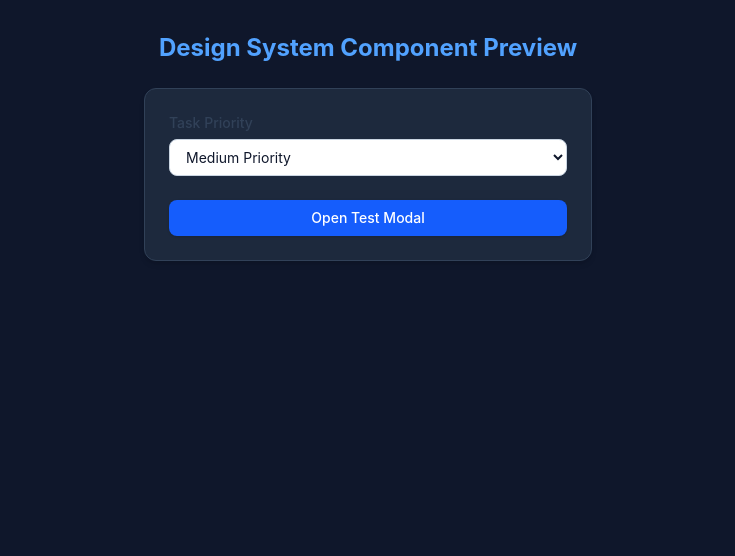
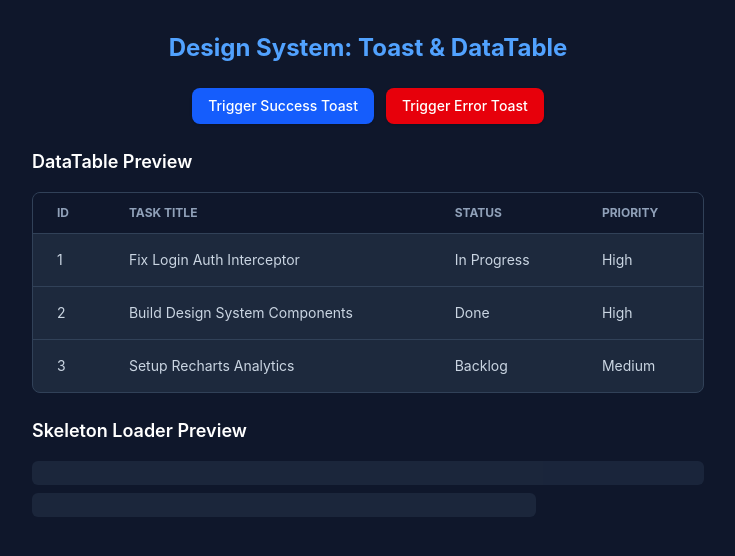
Before and after one commit to uasr208/sprintdesk, a React (Vite) app: page / in a window 1280 px wide. Shown: the top 556 px of the page, without its empty margins (272-1007 px from the left). Built offline with nearby package versions, Linux system fonts and the light colour scheme.

Commit message:
feat: complete custom design system with Toast system, DataTable, and Skeleton components

```diff
--- a/src/App.tsx
+++ b/src/App.tsx
@@ -1,59 +1,85 @@
-import { useState } from "react";
+import { ToastProvider, useToast } from "./components/ui/Toast";
 import { Button } from "./components/ui/Button";
-import { Select } from "./components/ui/Select";
-import { Modal } from "./components/ui/Modal";
+import { DataTable, type Column } from "./components/ui/DataTable";
+import { Skeleton } from "./components/ui/Skeleton";
 
-export default function App() {
-  const [isModalOpen, setIsModalOpen] = useState(false);
-  const [priority, setPriority] = useState("medium");
+interface DemoTask {
+  id: number;
+  title: string;
+  status: string;
+  priority: string;
+}
+
+const sampleData: DemoTask[] = [
+  {
+    id: 1,
+    title: "Fix Login Auth Interceptor",
+    status: "In Progress",
+    priority: "High",
+  },
+  {
+    id: 2,
+    title: "Build Design System Components",
+    status: "Done",
+    priority: "High",
+  },
+  {
+    id: 3,
+    title: "Setup Recharts Analytics",
+    status: "Backlog",
+    priority: "Medium",
+  },
+];
+
+const columns: Column<DemoTask>[] = [
+  { header: "ID", accessorKey: "id" },
+  { header: "Task Title", accessorKey: "title" },
+  { header: "Status", accessorKey: "status" },
+  { header: "Priority", accessorKey: "priority" },
+];
+
+function MainContent() {
+  const { addToast } = useToast();
 
   return (
     <div className="min-h-screen bg-slate-900 text-white p-8 flex flex-col items-center gap-6">
       <h1 className="text-2xl font-bold text-blue-400">
-        Design System Component Preview
+        Design System: Toast & DataTable
       </h1>
 
-      <div className="w-full max-w-md space-y-4 bg-slate-800 p-6 rounded-xl border border-slate-700 shadow-md">
-        <Select
-          label="Task Priority"
-          value={priority}
-          onChange={(e) => setPriority(e.target.value)}
-          options={[
-            { label: "Low Priority", value: "low" },
-            { label: "Medium Priority", value: "medium" },
-            { label: "High Priority", value: "high" },
-          ]}
-        />
-
+      <div className="flex gap-3">
         <Button
           variant="primary"
-          onClick={() => setIsModalOpen(true)}
-          className="w-full mt-2"
+          onClick={() => addToast("Task created successfully!", "success")}
         >
-          Open Test Modal
+          Trigger Success Toast
+        </Button>
+        <Button
+          variant="danger"
+          onClick={() => addToast("Failed to delete task", "error")}
+        >
+          Trigger Error Toast
         </Button>
       </div>
 
-      <Modal
-        isOpen={isModalOpen}
-        onClose={() => setIsModalOpen(false)}
-        title="Create New Task"
-        footer={
-          <>
-            <Button variant="outline" onClick={() => setIsModalOpen(false)}>
-              Cancel
-            </Button>
-            <Button variant="primary" onClick={() => setIsModalOpen(false)}>
-              Save Task
-            </Button>
-          </>
-        }
-      >
-        <p className="text-sm">
-          This is an accessible modal overlay with keyboard (Escape key)
-          support!
-        </p>
-      </Modal>
+      <div className="w-full max-w-2xl space-y-4">
+        <h2 className="text-lg font-semibold">DataTable Preview</h2>
+        <DataTable data={sampleData} columns={columns} />
+
+        <h2 className="text-lg font-semibold mt-6">Skeleton Loader Preview</h2>
+        <div className="space-y-2">
+          <Skeleton className="h-6 w-full" />
+          <Skeleton className="h-6 w-3/4" />
+        </div>
+      </div>
     </div>
   );
 }
+
+export default function App() {
+  return (
+    <ToastProvider>
+      <MainContent />
+    </ToastProvider>
+  );
+}
--- a/src/components/ui/DataTable.tsx
+++ b/src/components/ui/DataTable.tsx
@@ -0,0 +1,86 @@
+import { useState } from "react";
+import { cn } from "../../utils/cn";
+
+export interface Column<T> {
+  header: string;
+  accessorKey: keyof T;
+  cell?: (item: T) => React.ReactNode;
+}
+
+export interface DataTableProps<T> {
+  data: T[];
+  columns: Column<T>[];
+  className?: string;
+}
+
+export function DataTable<T extends { id: string | number }>({
+  data,
+  columns,
+  className,
+}: DataTableProps<T>) {
+  const [sortField, setSortField] = useState<keyof T | null>(null);
+  const [sortDirection, setSortDirection] = useState<"asc" | "desc">("asc");
+
+  const handleSort = (key: keyof T) => {
+    if (sortField === key) {
+      setSortDirection(sortDirection === "asc" ? "desc" : "asc");
+    } else {
+      setSortField(key);
+      setSortDirection("asc");
+    }
+  };
+
+  const sortedData = [...data].sort((a, b) => {
+    if (!sortField) return 0;
+    const aVal = a[sortField];
+    const bVal = b[sortField];
+
+    if (aVal < bVal) return sortDirection === "asc" ? -1 : 1;
+    if (aVal > bVal) return sortDirection === "asc" ? 1 : -1;
+    return 0;
+  });
+
+  return (
+    <div
+      className={cn(
+        "w-full overflow-x-auto rounded-lg border border-slate-700 bg-slate-800",
+        className,
+      )}
+    >
+      <table className="w-full text-left text-sm text-slate-300">
+        <thead className="bg-slate-900 text-xs uppercase text-slate-400 border-b border-slate-700">
+          <tr>
+            {columns.map((col) => (
+              <th
+                key={String(col.accessorKey)}
+                onClick={() => handleSort(col.accessorKey)}
+                className="cursor-pointer px-6 py-3 hover:text-white transition-colors"
+              >
+                <div className="flex items-center gap-1">
+                  {col.header}
+                  {sortField === col.accessorKey && (
+                    <span>{sortDirection === "asc" ? "▲" : "▼"}</span>
+                  )}
+                </div>
+              </th>
+            ))}
+          </tr>
+        </thead>
+        <tbody className="divide-y divide-slate-700">
+          {sortedData.map((row) => (
+            <tr
+              key={row.id}
+              className="hover:bg-slate-700/50 transition-colors"
+            >
+              {columns.map((col) => (
+                <td key={String(col.accessorKey)} className="px-6 py-4">
+                  {col.cell ? col.cell(row) : String(row[col.accessorKey])}
+                </td>
+              ))}
+            </tr>
+          ))}
+        </tbody>
+      </table>
+    </div>
+  );
+}
--- a/src/components/ui/Skeleton.tsx
+++ b/src/components/ui/Skeleton.tsx
@@ -0,0 +1,13 @@
+import React from "react";
+import { cn } from "../../utils/cn";
+
+export interface SkeletonProps extends React.HTMLAttributes<HTMLDivElement> {}
+
+export const Skeleton: React.FC<SkeletonProps> = ({ className, ...props }) => {
+  return (
+    <div
+      className={cn("animate-pulse rounded-md bg-slate-700/50", className)}
+      {...props}
+    />
+  );
+};
--- a/src/components/ui/Toast.tsx
+++ b/src/components/ui/Toast.tsx
@@ -0,0 +1,80 @@
+import React, { createContext, useContext, useState, useCallback } from "react";
+import { cn } from "../../utils/cn";
+
+export type ToastType = "success" | "error" | "info" | "warning";
+
+export interface ToastItem {
+  id: string;
+  type: ToastType;
+  message: string;
+}
+
+interface ToastContextType {
+  addToast: (message: string, type?: ToastType) => void;
+  removeToast: (id: string) => void;
+}
+
+const ToastContext = createContext<ToastContextType | undefined>(undefined);
+
+export const ToastProvider: React.FC<{ children: React.ReactNode }> = ({
+  children,
+}) => {
+  const [toasts, setToasts] = useState<ToastItem[]>([]);
+
+  const removeToast = useCallback((id: string) => {
+    setToasts((prev) => prev.filter((toast) => toast.id !== id));
+  }, []);
+
+  const addToast = useCallback(
+    (message: string, type: ToastType = "info") => {
+      const id = Math.random().toString(36).substring(2, 9);
+      setToasts((prev) => [...prev, { id, type, message }]);
+
+      // Auto dismiss after 4 seconds
+      setTimeout(() => {
+        removeToast(id);
+      }, 4000);
+    },
+    [removeToast],
+  );
+
+  return (
+    <ToastContext.Provider value={{ addToast, removeToast }}>
+      {children}
+      <div className="fixed bottom-4 right-4 z-50 flex flex-col gap-2 max-w-sm w-full pointer-events-none px-4">
+        {toasts.map((toast) => (
+          <div
+            key={toast.id}
+            className={cn(
+              "pointer-events-auto flex items-center justify-between p-4 rounded-lg shadow-lg border text-sm transition-all duration-300 animate-in slide-in-from-bottom-5",
+              toast.type === "success" &&
+                "bg-emerald-900/90 text-emerald-100 border-emerald-700",
+              toast.type === "error" &&
+                "bg-rose-900/90 text-rose-100 border-rose-700",
+              toast.type === "info" &&
+                "bg-slate-800/95 text-slate-100 border-slate-700",
+              toast.type === "warning" &&
+                "bg-amber-900/90 text-amber-100 border-amber-700",
+            )}
+          >
+            <span>{toast.message}</span>
+            <button
+              onClick={() => removeToast(toast.id)}
+              className="ml-3 text-current opacity-70 hover:opacity-100 focus:outline-none"
+            >
+              ✕
+            </button>
+          </div>
+        ))}
+      </div>
+    </ToastContext.Provider>
+  );
+};
+
+export const useToast = () => {
+  const context = useContext(ToastContext);
+  if (!context) {
+    throw new Error("useToast must be used within a ToastProvider");
+  }
+  return context;
+};
```
Also changed, not shown: 1 other file (tests, documents, lock files or other folders).
